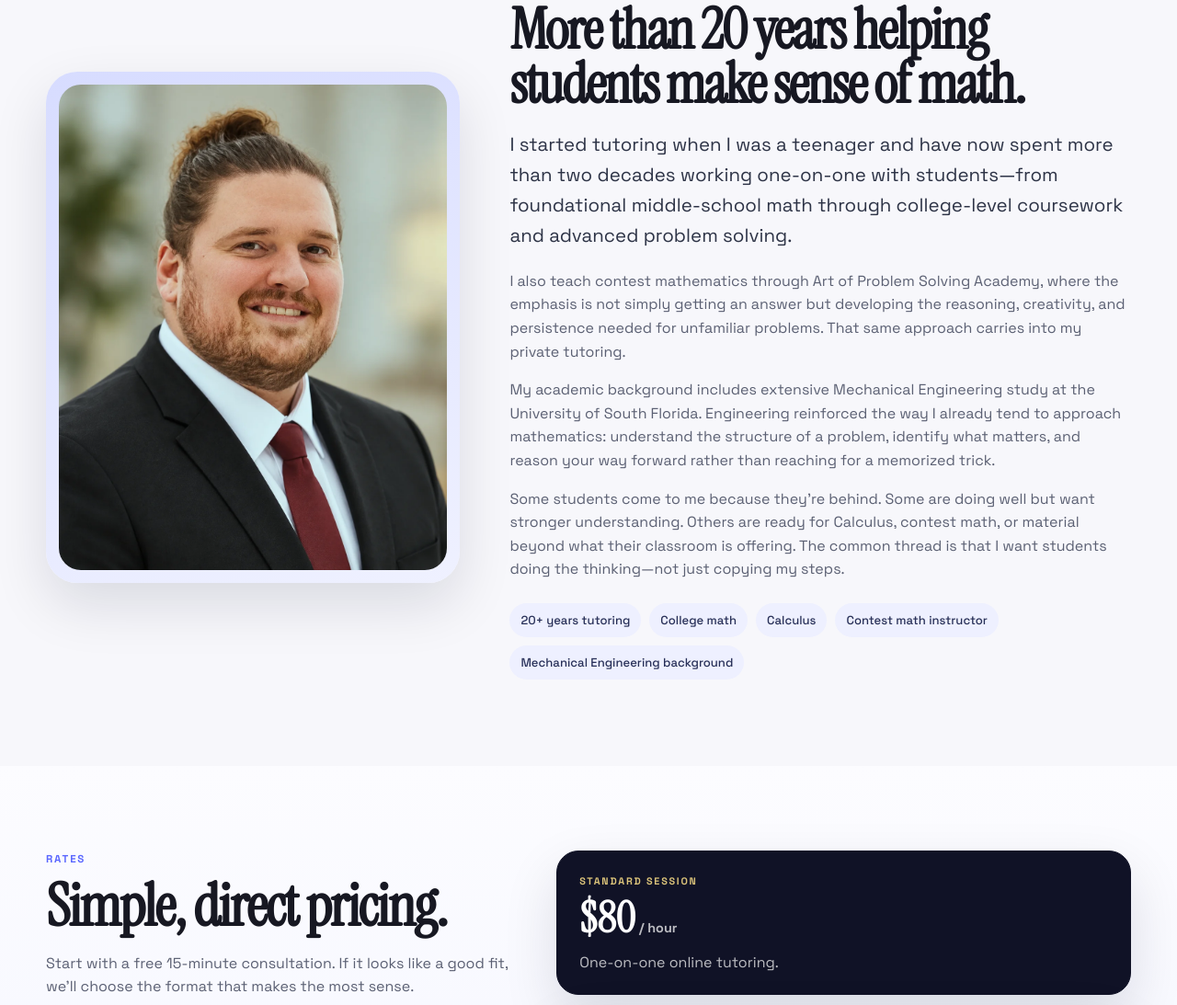
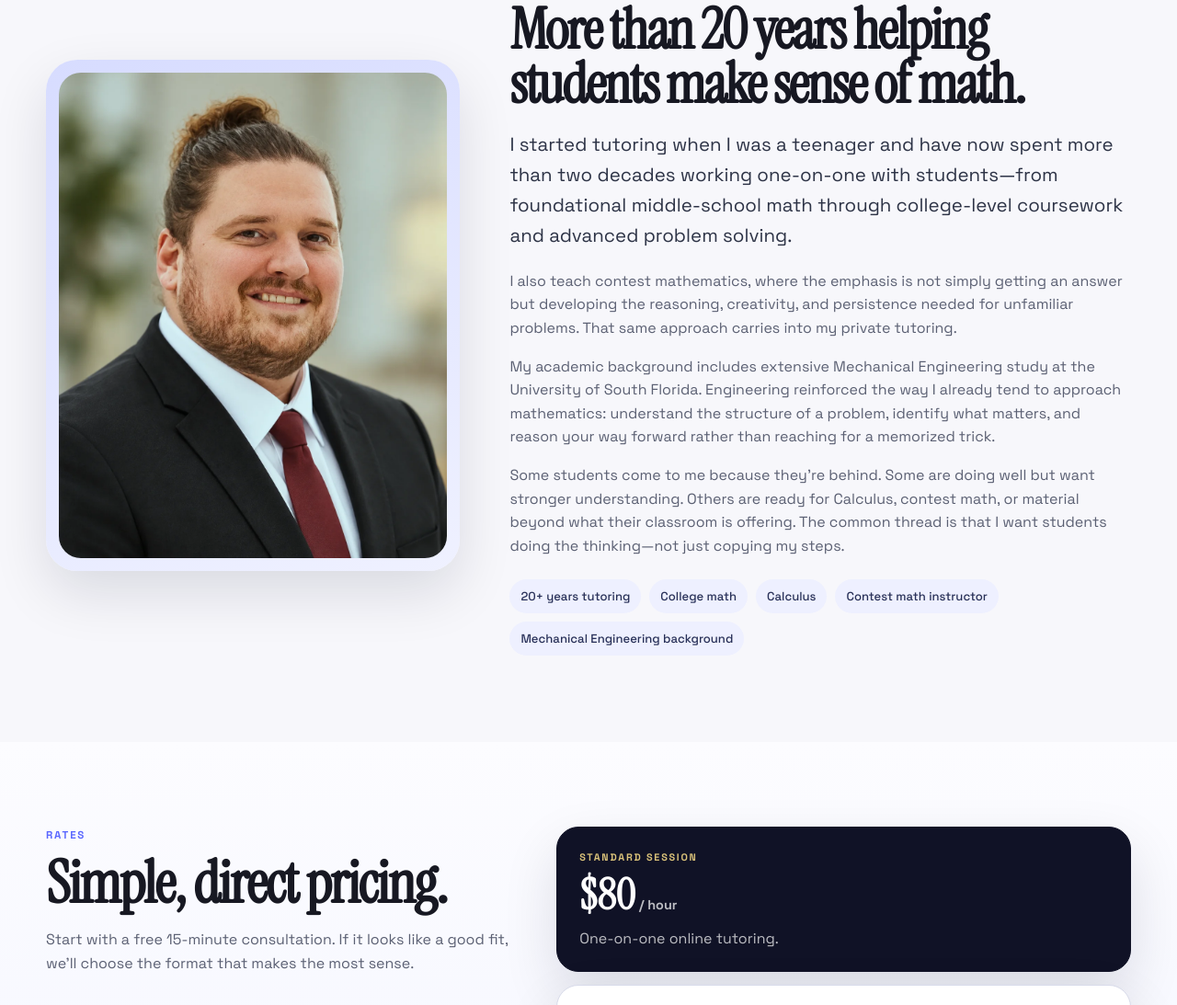
Before and after one commit to FibSeq11235813/math-by-tyler, a plain HTML site: page index.html in a window 1280 px wide. Shown: the part 3080-4173 px from the top of the page at 92% size. Drawn offline with Linux system fonts and the light colour scheme.

Commit message:
Refactor contest mathematics teaching paragraph
Reword contest mathematics teaching description for clarity.

```diff
--- a/index.html
+++ b/index.html
@@ -260,9 +260,8 @@
             with students—from foundational middle-school math through college-level coursework and advanced problem solving.
           </p>
           <p>
-            I also teach contest mathematics through Art of Problem Solving Academy, where the emphasis is not simply
-            getting an answer but developing the reasoning, creativity, and persistence needed for unfamiliar problems.
-            That same approach carries into my private tutoring.
+            I also teach contest mathematics, where the emphasis is not simply getting an answer but developing the
+            reasoning, creativity, and persistence needed for unfamiliar problems. That same approach carries into my private tutoring.
           </p>
           <p>
             My academic background includes extensive Mechanical Engineering study at the University of South Florida.
```
